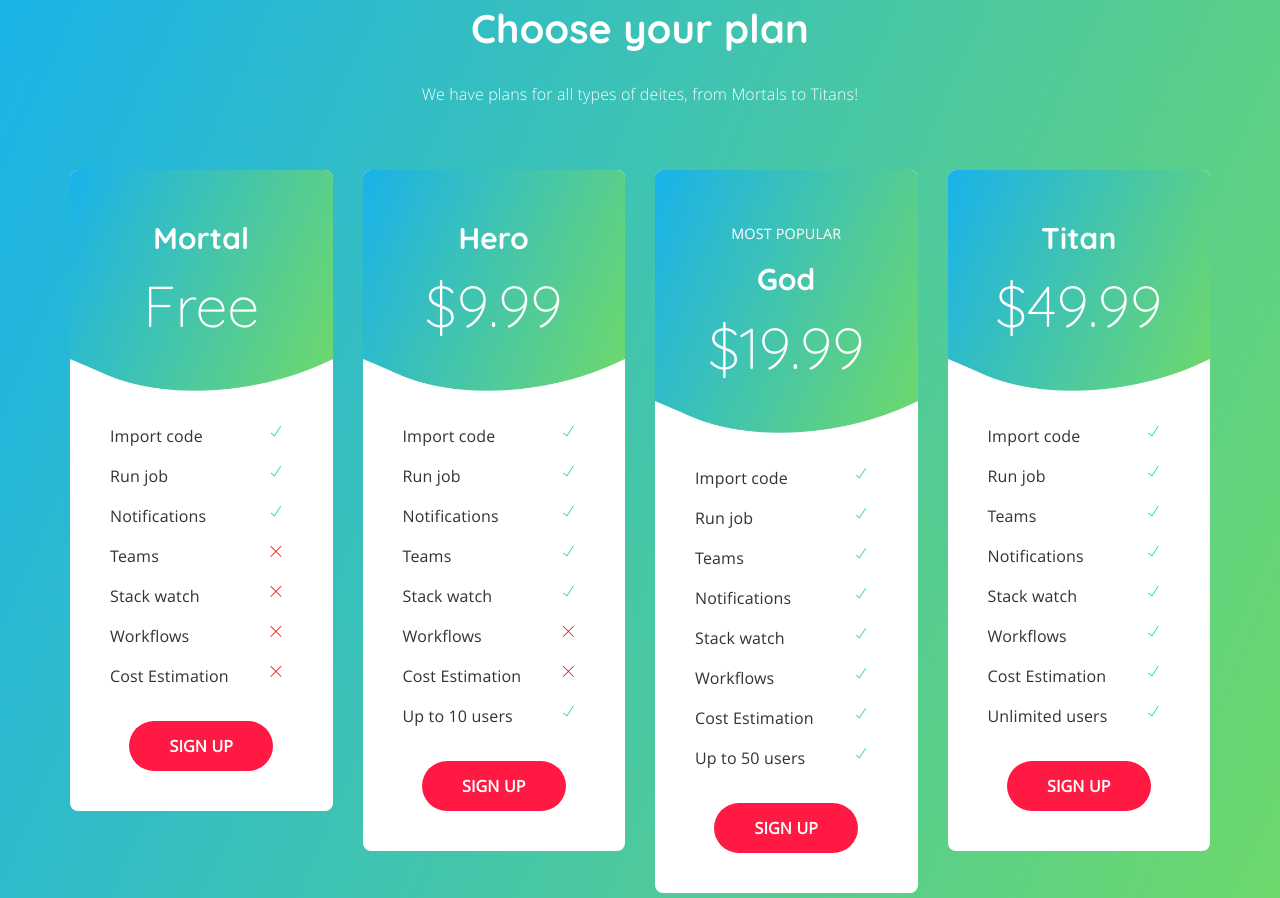
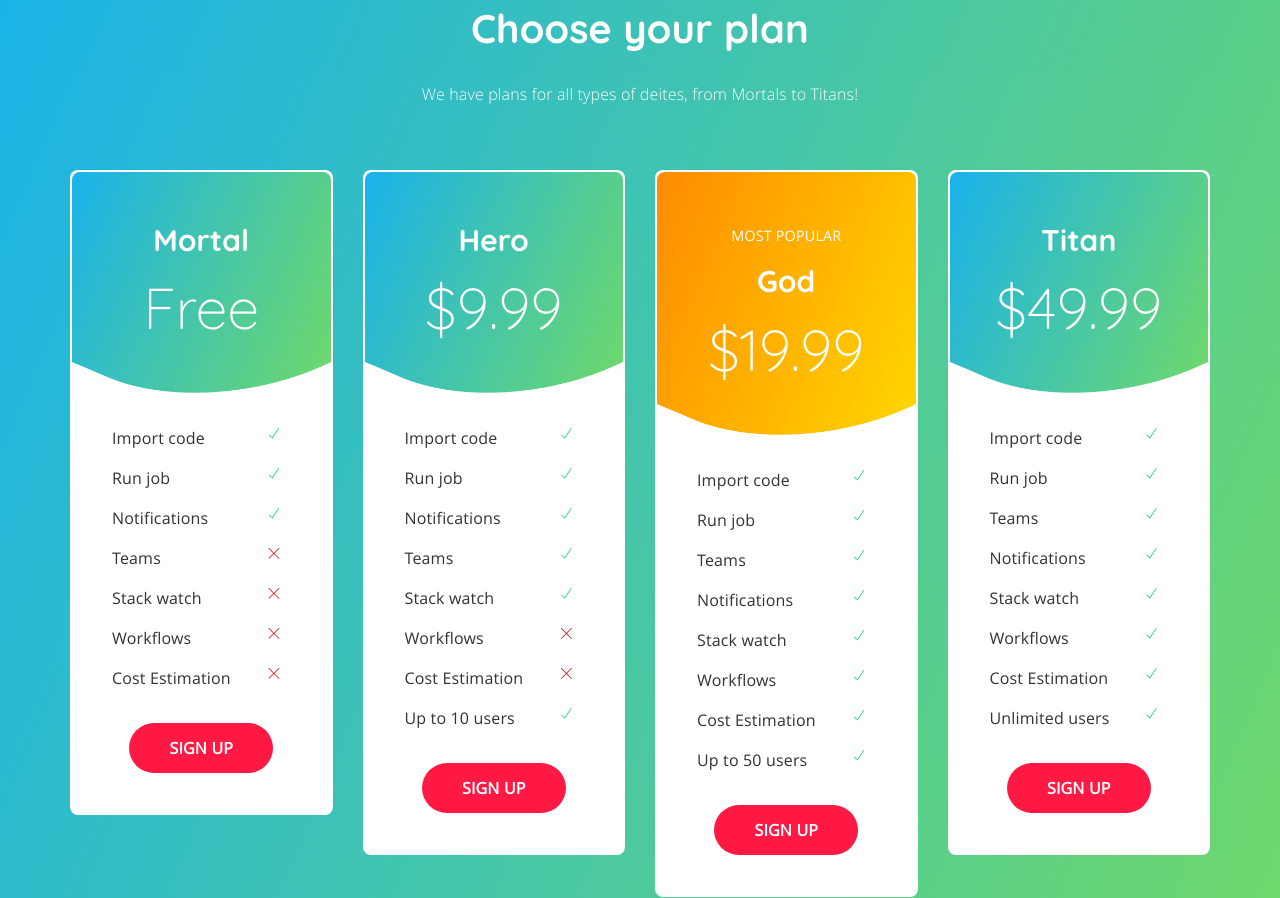
Before and after one commit to gaia-app/landing-page, a plain HTML site: page index.html in a window 1280 px wide. Shown: the part 2468-3366 px from the top of the page. Drawn offline with Linux system fonts and the light colour scheme; some packages are replaced by stand-ins of ours; a script that the page names is missing.

Commit message:
:lipstick: : add gold color to pricing

```diff
--- a/assets/css/style.css
+++ b/assets/css/style.css
@@ -2473,6 +2473,7 @@ label.error {
 	-webkit-transition:all .4s ease;
 	-moz-transition:all .4s ease;
 	transition:all .4s ease;
+	padding: 2px;
 }
 .pricing-box:hover{
 	transform:translateY(-8px);
--- a/assets/css/theme-blue-green.css
+++ b/assets/css/theme-blue-green.css
@@ -91,6 +91,11 @@ Updated	 :	10.22.2018
 	border-color: #FF1943;
 }
 
+.gradiant-background-gold {
+	background-image: -o-linear-gradient(157deg, gold 0%, darkorange 100%);
+	background-image: linear-gradient(293deg, gold 0%, darkorange 100%);
+}
+
 .gradiant-background,
 .bg-gradiant.mfp-bg,
 .box-icon,
--- a/index.html
+++ b/index.html
@@ -243,7 +243,7 @@
 					</div><!-- .col  -->
 					<div class="col-md-3 col-sm-12">
 						<div class="pricing-box pricing-box-curbed wow fadeIn" data-wow-duration="1s">
-							<div class="pricing-top gradiant-background">
+							<div class="pricing-top gradiant-background-gold">
 								<span class="pricing-badge">Most Popular</span>
 								<h5>God</h5>
 								<h2>$19.99</h2>
```
